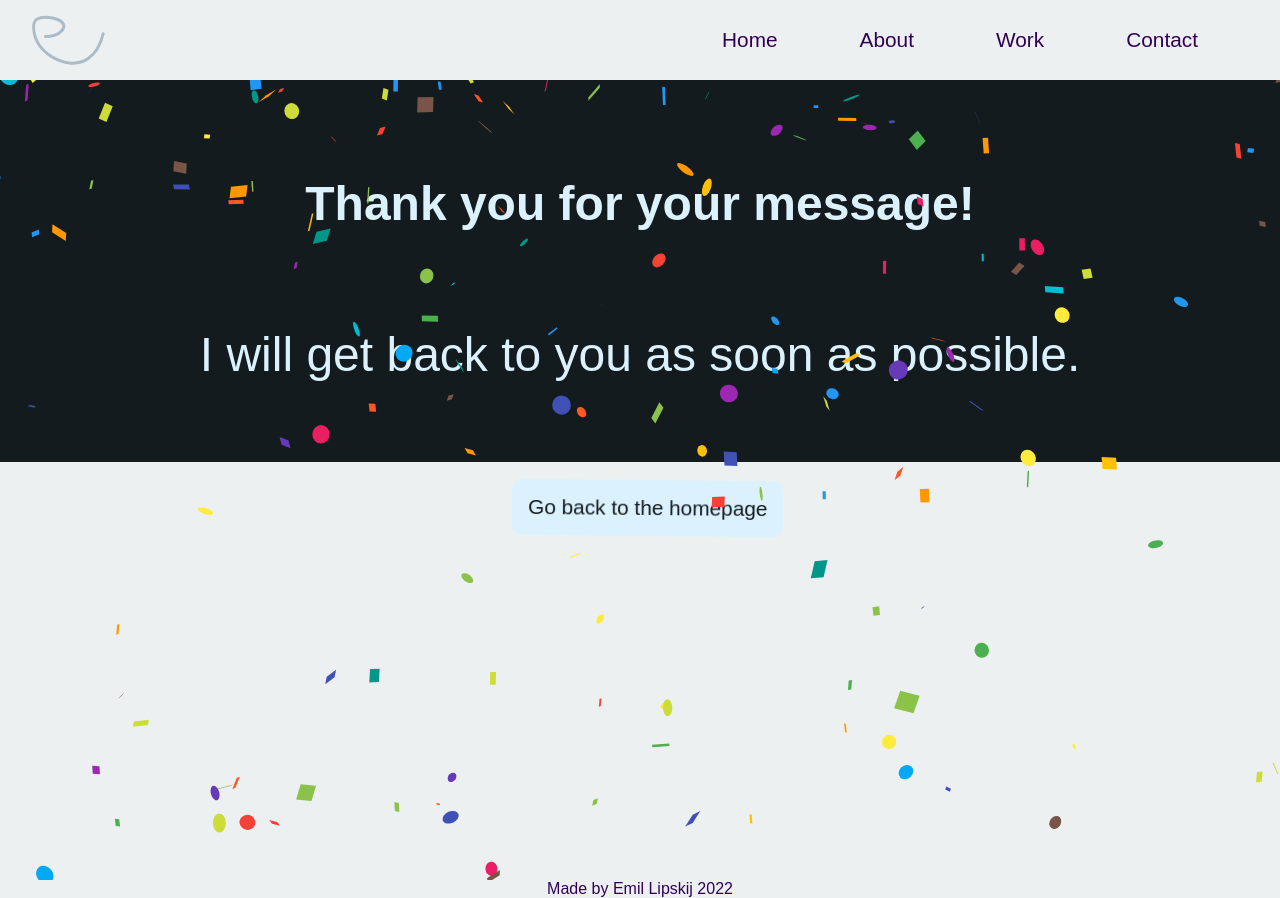
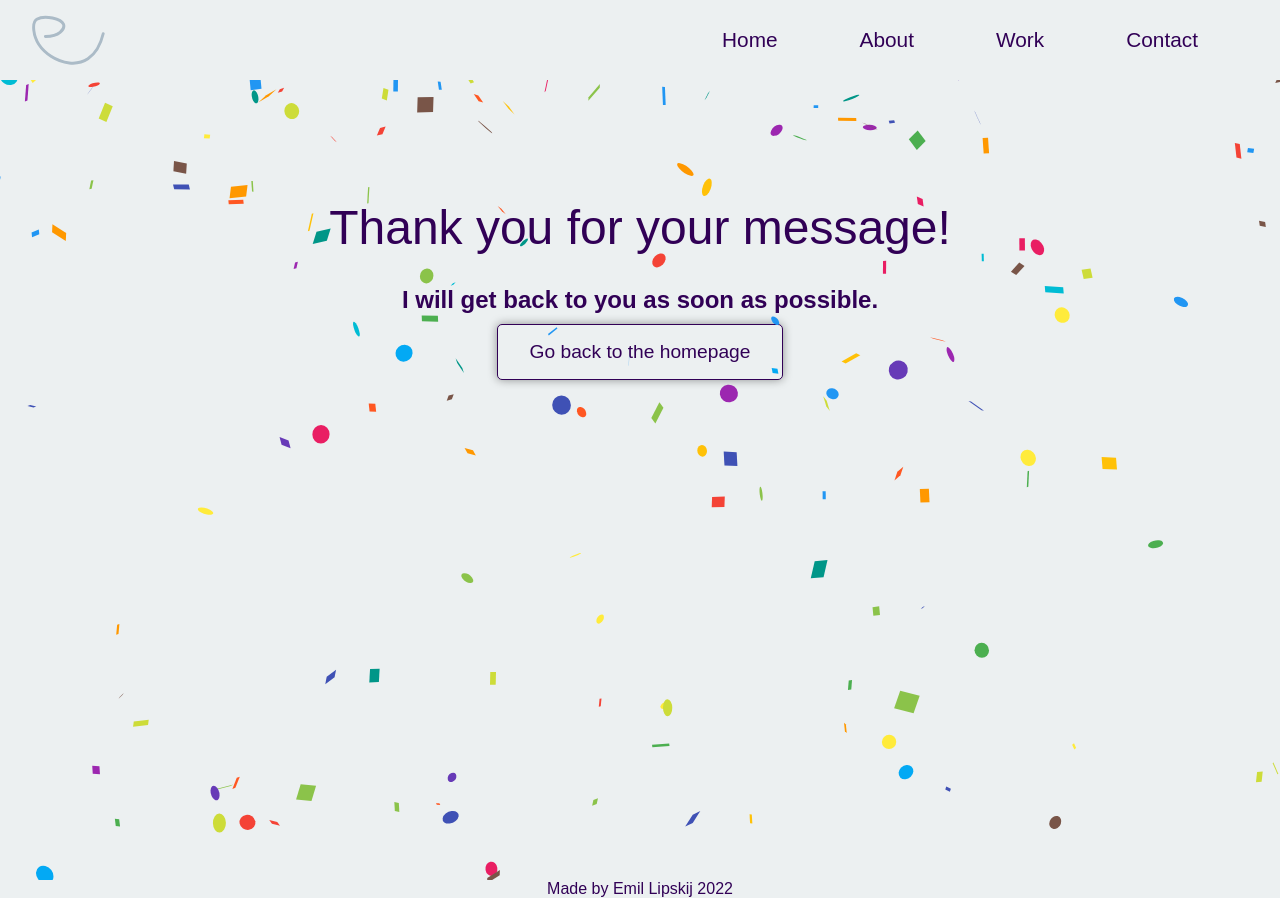
Before and after one commit to lipskij/threejs-website, a Next.js app: page /success in a window 1280 px wide. Built offline with nearby package versions, Linux system fonts and the light colour scheme.

Commit message:
feat: success page styling

```diff
--- a/pages/success.tsx
+++ b/pages/success.tsx
@@ -45,81 +45,12 @@ const Success: NextPage = () => {
     >
       <Confetti width={width} height={height} />
       <div className='main'>
-        <style jsx>{`
-          .main {
-            background-color: #141b1e;
-            display: flex;
-            justify-content: center;
-          }
-          .main h2,
-          .main p {
-            font-size: 3rem;
-            color: #dbf2fe;
-            margin: 6rem 0 5rem 0;
-            text-align: center;
-          }
-
-          @media (max-width: 480px) {
-            .main {
-              height: 100vh;
-            }
-            .button {
-              display: flex;
-              justify-content: center;
-            }
-          }
-        `}</style>
-        <div className='contacts'>
-          <h2>Thank you for your message!</h2>
-          <p>I will get back to you as soon as possible.</p>
+        <div className='success'>
+          <h1>Thank you for your message!</h1>
+          <h2>I will get back to you as soon as possible.</h2>
           <div className='button'>
             <Link href='/'>
-              <a>
-                <motion.button
-                  style={
-                    width > 480
-                      ? {
-                          position: "absolute",
-                          left: "40%",
-                          top: "50%",
-                          transform: "translateY(-50%)",
-                          cursor: "pointer",
-                          alignSelf: "center",
-                          padding: "1rem",
-                          backgroundColor: "#dbf2fe",
-                          color: "#141b1e",
-                          border: "none",
-                          borderRadius: "10px",
-                          fontSize: "1.3rem",
-                        }
-                      : {
-                          position: "relative",
-                          cursor: "pointer",
-                          margin: "0 auto",
-                          padding: "1rem",
-                          backgroundColor: "#dbf2fe",
-                          color: "#141b1e",
-                          border: "none",
-                          borderRadius: "10px",
-                          fontSize: "1.3rem",
-                        }
-                  }
-                  animate={{
-                    x: [0, 10, 0],
-                    rotate: [0, 10, 0, 10, 0],
-                    transition: {
-                      duration: 0.5,
-                      ease: "easeInOut",
-                      loop: Infinity,
-                      repeatDelay: 0.5,
-                      repeatType: "reverse",
-                      yoyo: Infinity,
-                    },
-                  }}
-                >
-                  Go back to the homepage
-                </motion.button>
-              </a>
+              <button type='button'>Go back to the homepage</button>
             </Link>
           </div>
         </div>
--- a/styles/Home.module.css
+++ b/styles/Home.module.css
@@ -124,6 +124,7 @@
     justify-content: center;
     height: 100vh;
     width: 100vw;
+    margin-top: 4rem;
   }
 
   .homeText {
--- a/styles/Work.module.css
+++ b/styles/Work.module.css
@@ -84,6 +84,7 @@
 @media screen and (max-width: 480px) {
   .main h2{
     font-size: 2rem;
+    margin-top: 10rem;
   }
   .work {
     width: 100%;
--- a/styles/globals.css
+++ b/styles/globals.css
@@ -61,6 +61,42 @@ nav li a:hover {
   width: 30%;
 }
 
+.success {
+  display: flex;
+  justify-content: center;
+  align-items: center;
+  flex-direction: column;
+  height: 50vh;
+  width: 100%;
+  background-color: var(--primary-color);
+  line-height: 2;
+}
+
+.success h1 {
+  font-size: 3rem;
+  font-weight: 200;
+  color: var(--text-color);
+}
+
+.success button {
+  cursor: pointer;
+  padding: 1rem 2rem;
+  background-color: var(--primary-color);
+  border: 1px solid var(--text-color);
+  border-radius: 5px;
+  font-size: 1.2rem;
+  color: var(--text-color);
+  transition: 0.2s;
+  box-shadow: 0 0 10px rgba(0, 0, 0, 0.4);
+}
+
+.success button:hover {
+  background-color: var(--text-color);
+  color: var(--primary-color);
+  transition: 0.2s;
+  scale: 1.05;
+}
+
 footer {
   display: flex;
   justify-content: center;
@@ -70,6 +106,11 @@ footer {
   .desctop-nav {
     display: none;
   }
+
+  nav {
+    position: fixed;
+  }
+
   nav ul {
     display: flex;
     align-items: center;
@@ -84,7 +125,6 @@ footer {
     align-items: center;
     width: 100%;
     flex-direction: column;
-    z-index: 1;
   }
 
   .isOpen li a {
@@ -106,4 +146,15 @@ footer {
     justify-content: center;
     align-items: center;
   }
+  .success {
+    height: 100vh;
+    margin: 0 auto;
+    text-align: center;
+  }
+  .success h1 {
+    font-size: 2rem;
+  }
+  .success button {
+    margin-top: 2rem;
+  }
 }
```
Also changed, not shown: styles/Contacts.module.css (+11 -24 lines).
